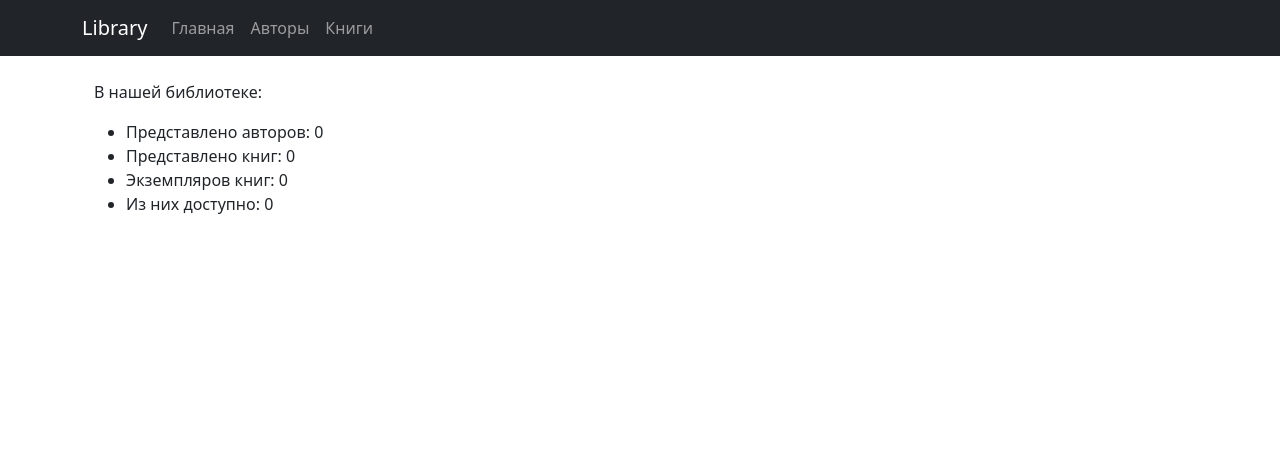
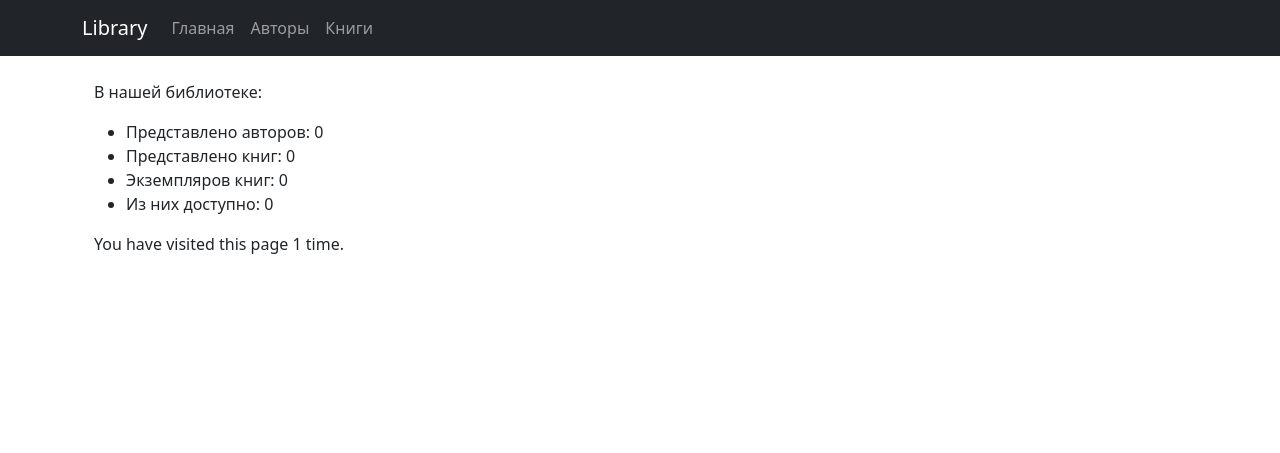
Before and after one commit to suhanoves/LocalLibrary, a Django app: page /catalog/ in a window 1280 px wide. Shown: the top 453 px of the page. Run offline with Django 3.2, Linux system fonts and the light colour scheme; data that the repository does not hold is empty; parts of the project's set-up code (start-up, migrations or seed data) failed here and were passed over.

Commit message:
Add hit counter for unique session

```diff
--- a/app/catalog/templates/catalog/index.html
+++ b/app/catalog/templates/catalog/index.html
@@ -13,5 +13,8 @@
                 </ul>
             </div>
         </div>
+        <div>
+            <p>You have visited this page {{ request.session.visits_count }} time{{ request.session.visits_count|pluralize }}.
+        </div>
     </div>
 {% endblock content %}
--- a/app/catalog/views.py
+++ b/app/catalog/views.py
@@ -30,6 +30,13 @@ class IndexView(TemplateView):
 
         context.update(extra_context)
         return context
+
+    def get(self, request, *args, **kwargs):
+        # Add a counter of user visits
+        visits_count = request.session.get('visits_count', 0)
+        request.session['visits_count'] = visits_count + 1
+
+        return super().get(request, *args, **kwargs)
 
 
 class BooksView(ListView):
```
